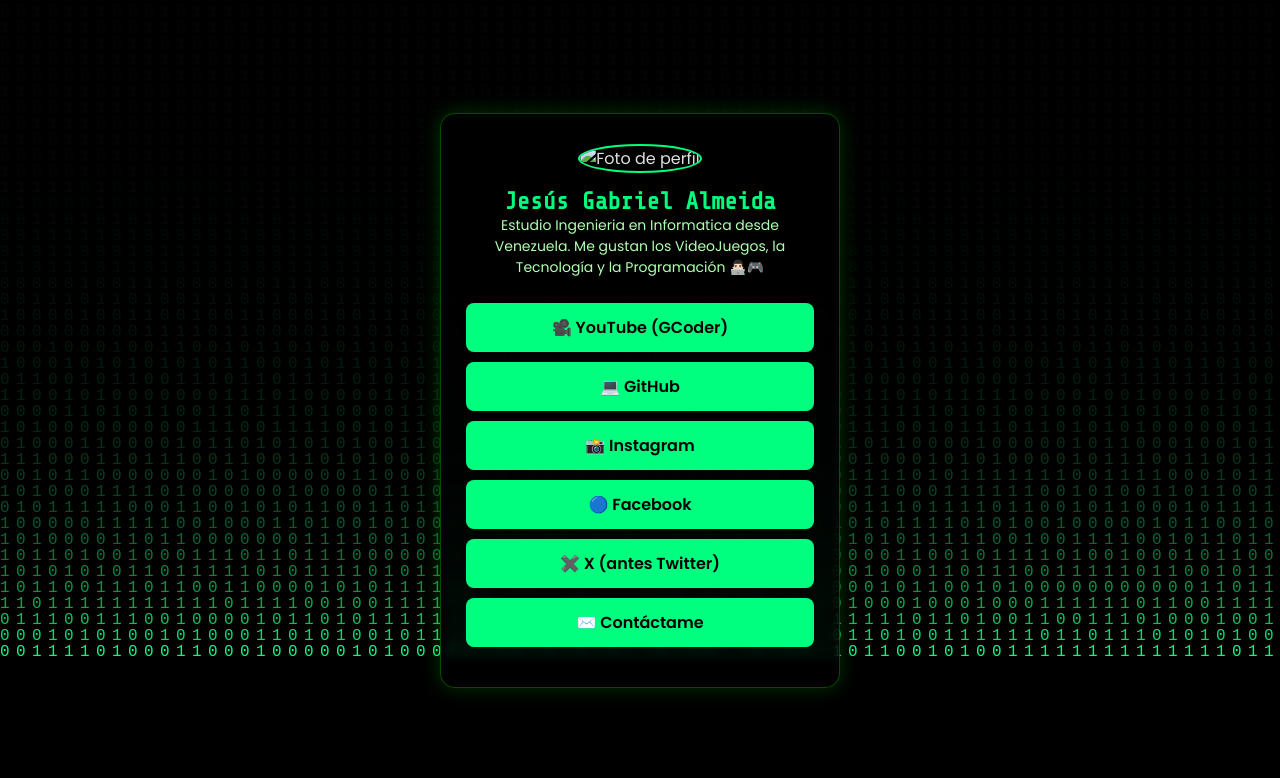
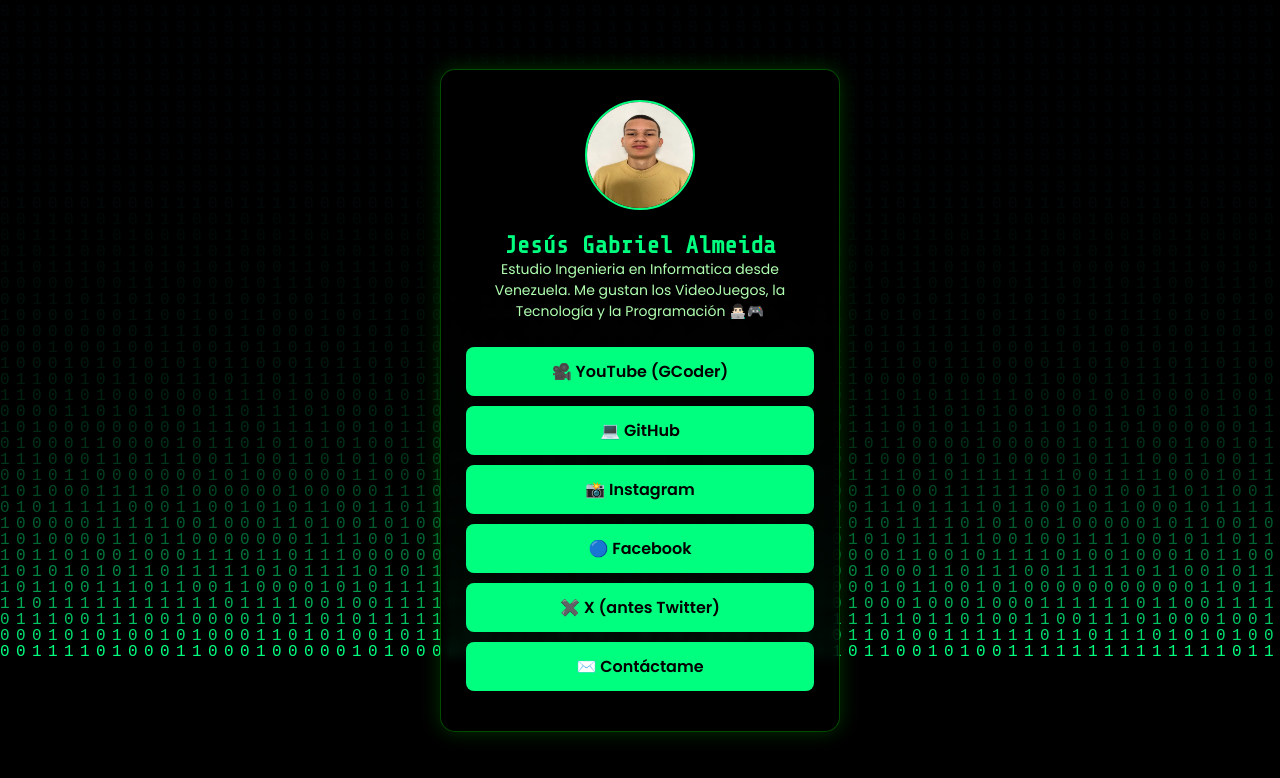
Before and after one commit to jesus-almeida/gcoder-links, a plain HTML site: page index.html in a window 1280 px wide. Drawn offline with nearby package versions, Linux system fonts and the light colour scheme.

Commit message:
Arreglo de error en index.html

```diff
--- a/index.html
+++ b/index.html
@@ -14,7 +14,7 @@
 
   <!-- Contenido principal -->
   <div class="container">
-    <img src="perfil.webp" alt="Foto de perfil">
+    <img src="profile.webp" alt="Foto de perfil">
     <h1>Jesús Gabriel Almeida</h1>
     <p>Estudio Ingenieria en Informatica desde Venezuela. Me gustan los VideoJuegos, la Tecnología y la Programación 👨🏻‍💻🎮</p>
 
```
